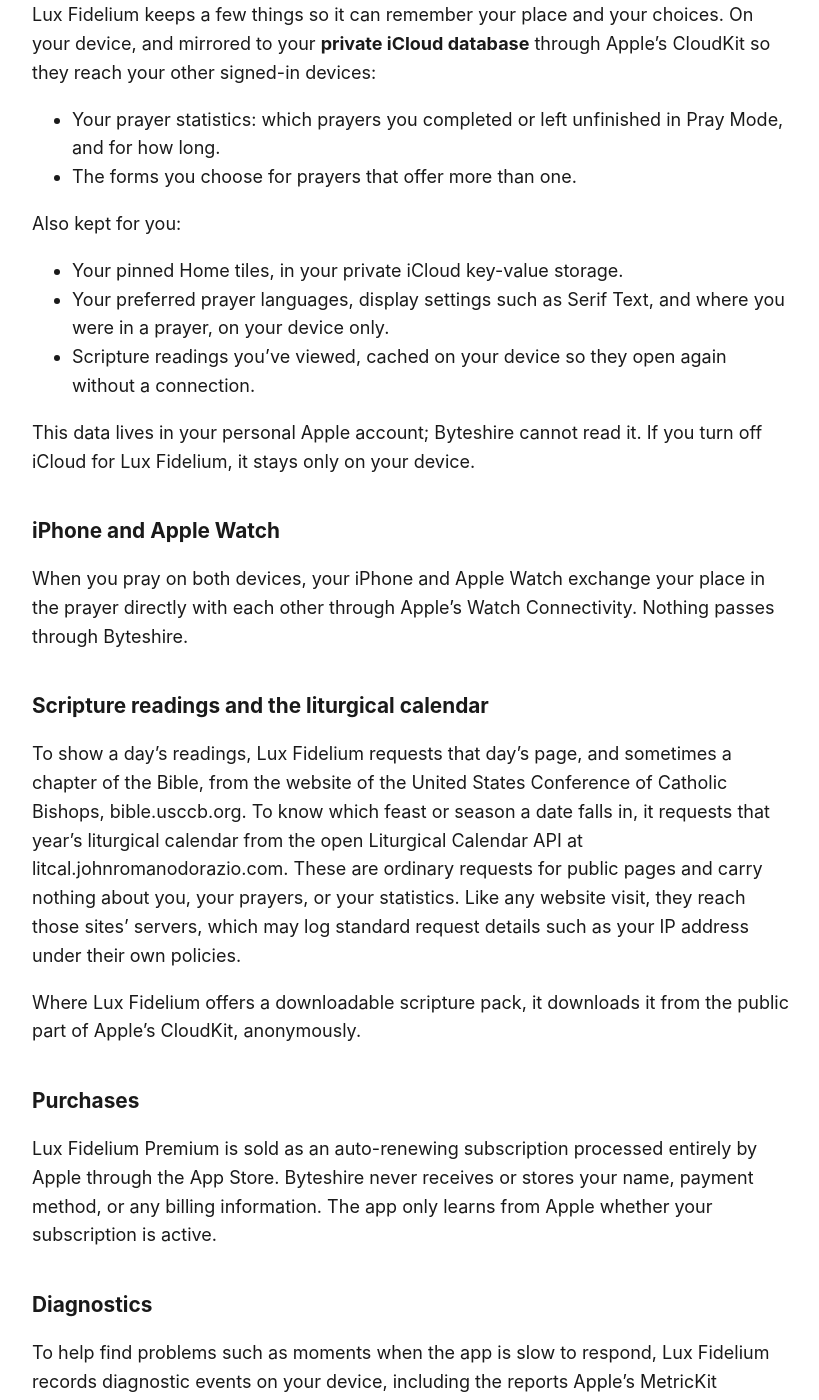
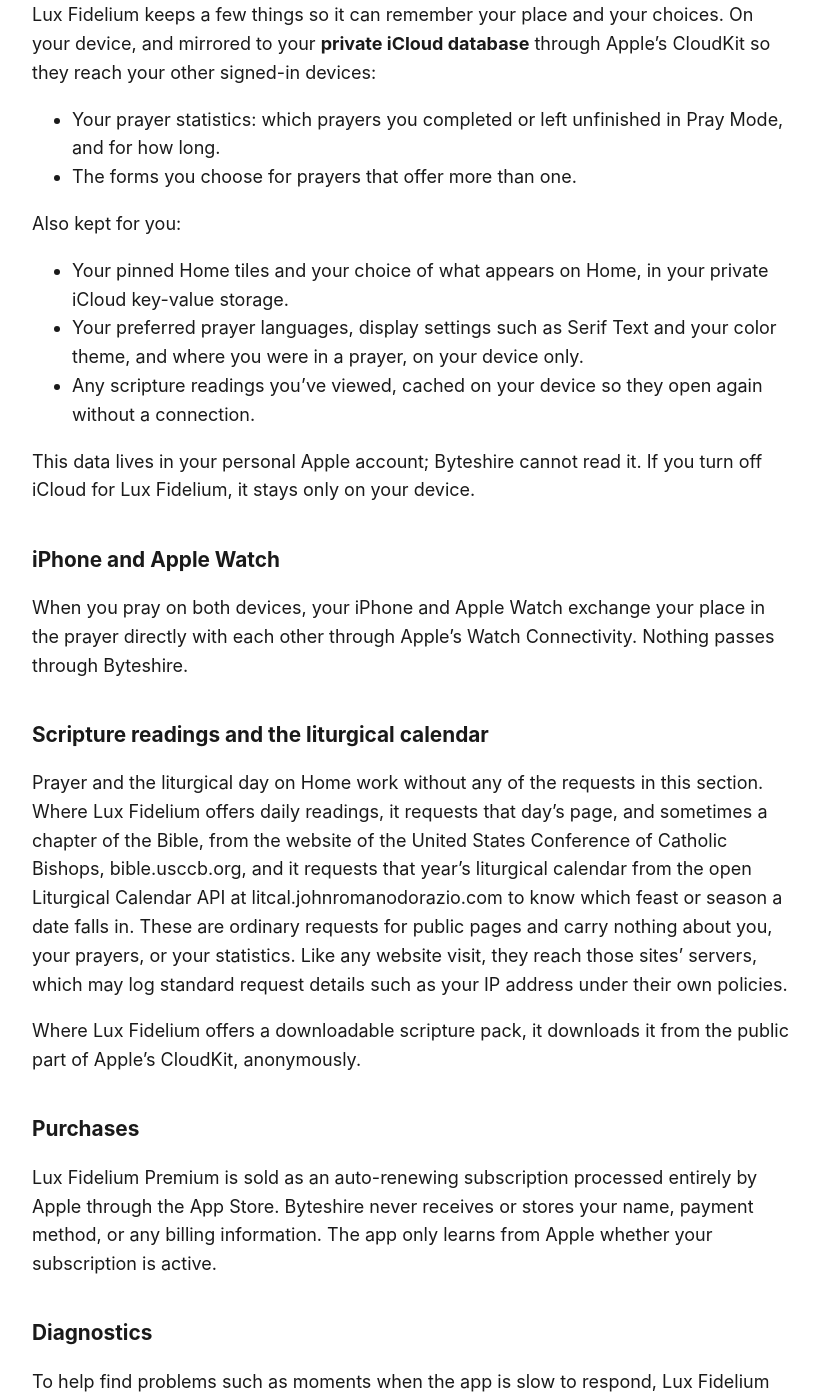
Before and after one commit to ByteshireLLC/byteshire-web, a Jekyll site: the page built from luxfidelium-privacy.md, in a window 1280 px wide and 1400 px high, scrolled down 660 px. Shown: the whole window, without its empty margins (228-1047 px from the left). Built offline with Jekyll 4.4.1, drawn with Linux system fonts in a browser that asks for light colours; some of the changed text lies outside the part shown.

Commit message:
Update Lux Fidelium's Terms and Privacy Policy for 1.0
The Terms add color themes to Premium, and both pages now describe daily readings as something the app may offer, since the first App Store release withholds them. The Privacy Policy adds Home choices to what iCloud keeps and the color theme to what stays on the device.

```diff
--- a/luxfidelium-privacy.md
+++ b/luxfidelium-privacy.md
@@ -22,9 +22,9 @@
 
 Also kept for you:
 
-- Your pinned Home tiles, in your private iCloud key-value storage.
-- Your preferred prayer languages, display settings such as Serif Text, and where you were in a prayer, on your device only.
-- Scripture readings you've viewed, cached on your device so they open again without a connection.
+- Your pinned Home tiles and your choice of what appears on Home, in your private iCloud key-value storage.
+- Your preferred prayer languages, display settings such as Serif Text and your color theme, and where you were in a prayer, on your device only.
+- Any scripture readings you've viewed, cached on your device so they open again without a connection.
 
 This data lives in your personal Apple account; Byteshire cannot read it. If you turn off iCloud for Lux Fidelium, it stays only on your device.
 
@@ -34,7 +34,7 @@
 
 ## Scripture readings and the liturgical calendar
 
-To show a day's readings, Lux Fidelium requests that day's page, and sometimes a chapter of the Bible, from the website of the United States Conference of Catholic Bishops, bible.usccb.org. To know which feast or season a date falls in, it requests that year's liturgical calendar from the open Liturgical Calendar API at litcal.johnromanodorazio.com. These are ordinary requests for public pages and carry nothing about you, your prayers, or your statistics. Like any website visit, they reach those sites' servers, which may log standard request details such as your IP address under their own policies.
+Prayer and the liturgical day on Home work without any of the requests in this section. Where Lux Fidelium offers daily readings, it requests that day's page, and sometimes a chapter of the Bible, from the website of the United States Conference of Catholic Bishops, bible.usccb.org, and it requests that year's liturgical calendar from the open Liturgical Calendar API at litcal.johnromanodorazio.com to know which feast or season a date falls in. These are ordinary requests for public pages and carry nothing about you, your prayers, or your statistics. Like any website visit, they reach those sites' servers, which may log standard request details such as your IP address under their own policies.
 
 Where Lux Fidelium offers a downloadable scripture pack, it downloads it from the public part of Apple's CloudKit, anonymously.
 
```
Also changed, not shown: other parts of luxfidelium-privacy.md (+1 -1 lines), luxfidelium-terms.md (+3 -3 lines).
